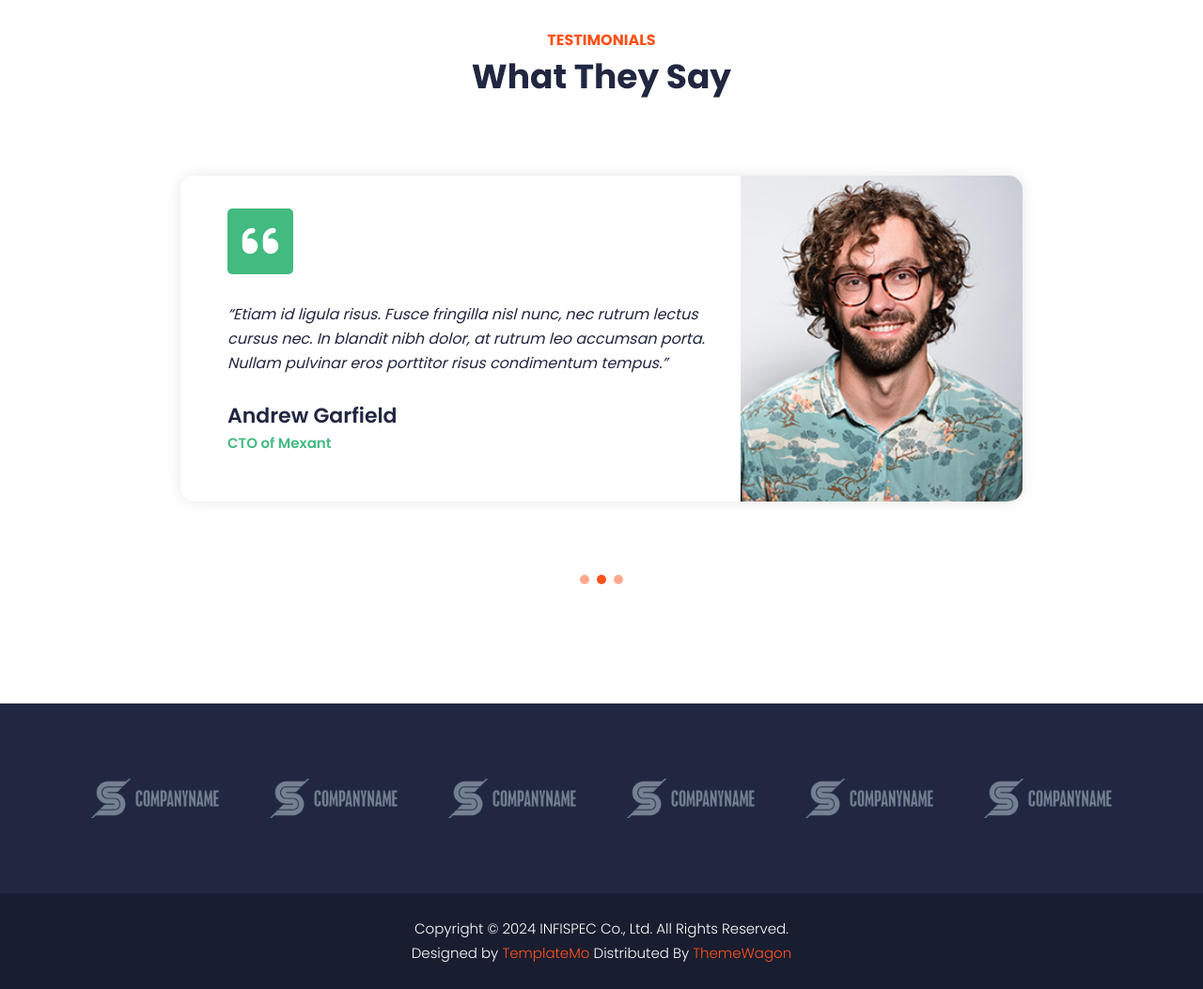
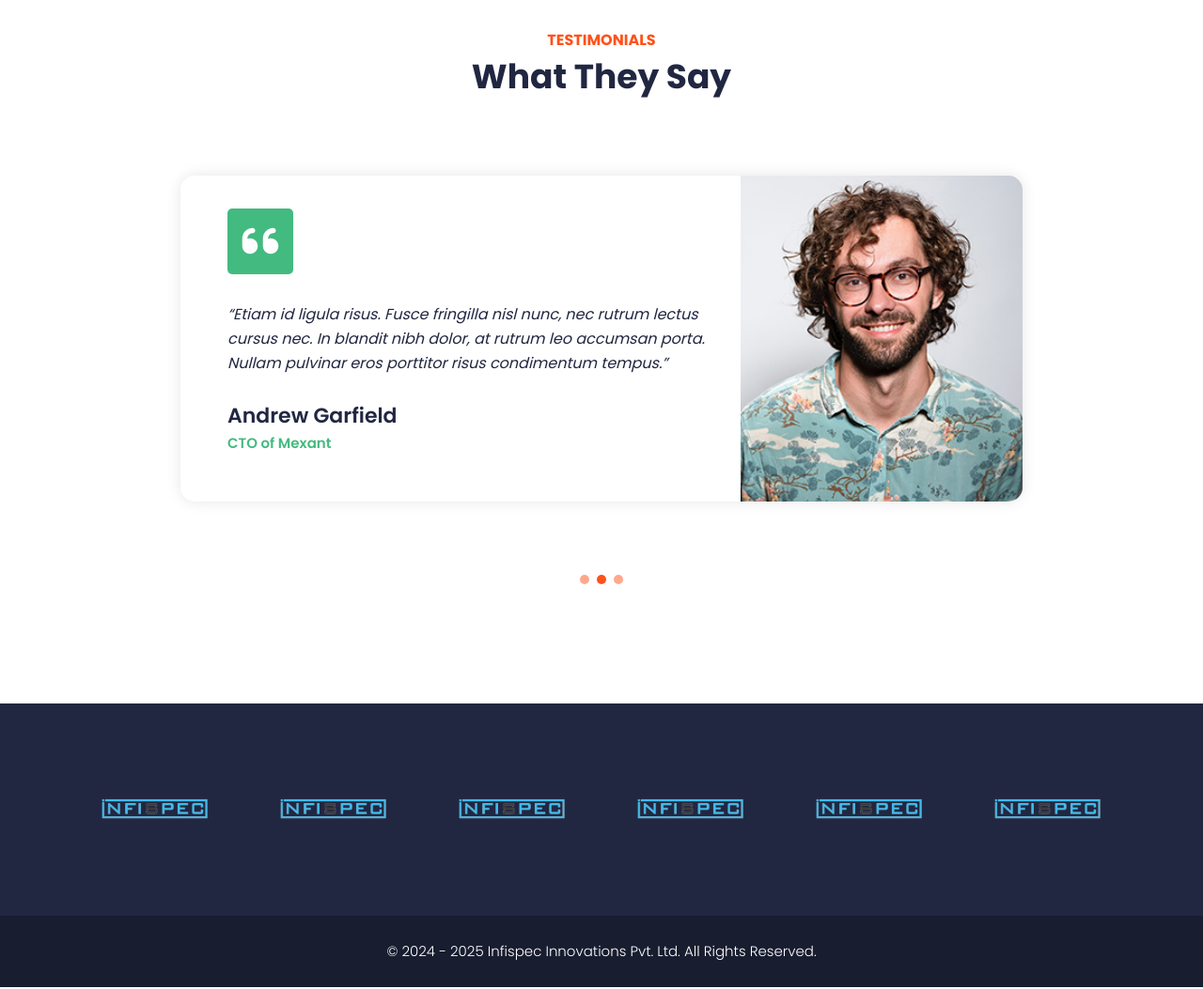
Before and after one commit to Deprosh/company, a plain HTML site: page index.html in a window 1280 px wide. Shown: the part 3811-4864 px from the top of the page at 94% size. Drawn offline with nearby package versions, Linux system fonts and the light colour scheme.

Commit message:
updated the logo
Updated the logo in footer section

```diff
--- a/index.html
+++ b/index.html
@@ -487,32 +487,32 @@ https://templatemo.com/tm-574-mexant
       <div class="row">
         <div class="col-lg-2 col-sm-4 col-6">
           <div class="item">
-            <img src="assets/images/client-01.png" alt="">
+            <img src="INFISPEC LOGO FULL.png" alt="">
           </div>
         </div>
         <div class="col-lg-2 col-sm-4 col-6">
           <div class="item">
-            <img src="assets/images/client-01.png" alt="">
+            <img src="INFISPEC LOGO FULL.png" alt="">
           </div>
         </div>
         <div class="col-lg-2 col-sm-4 col-6">
           <div class="item">
-            <img src="assets/images/client-01.png" alt="">
+            <img src="INFISPEC LOGO FULL.png" alt="">
           </div>
         </div>
         <div class="col-lg-2 col-sm-4 col-6">
           <div class="item">
-            <img src="assets/images/client-01.png" alt="">
+            <img src="INFISPEC LOGO FULL.png" alt="">
           </div>
         </div>
         <div class="col-lg-2 col-sm-4 col-6">
           <div class="item">
-            <img src="assets/images/client-01.png" alt="">
+            <img src="INFISPEC LOGO FULL.png" alt="">
           </div>
         </div>
         <div class="col-lg-2 col-sm-4 col-6">
           <div class="item">
-            <img src="assets/images/client-01.png" alt="">
+            <img src="INFISPEC LOGO FULL.png" alt="">
           </div>
         </div>
       </div>
@@ -523,9 +523,7 @@ https://templatemo.com/tm-574-mexant
     <div class="container">
       <div class="row">
         <div class="col-lg-12">
-          <p>Copyright © 2024 INFISPEC Co., Ltd. All Rights Reserved.
-
-          <br>Designed by <a title="CSS Templates" rel="sponsored" href="https://templatemo.com" target="_blank">TemplateMo</a> Distributed By <a title="CSS Templates" rel="sponsored" href="https://themewagons.com" target="_blank">ThemeWagon</a></p>
+          <p>© 2024 - 2025 Infispec Innovations Pvt. Ltd. All Rights Reserved.</p>
         </div>
       </div>
     </div>
```
